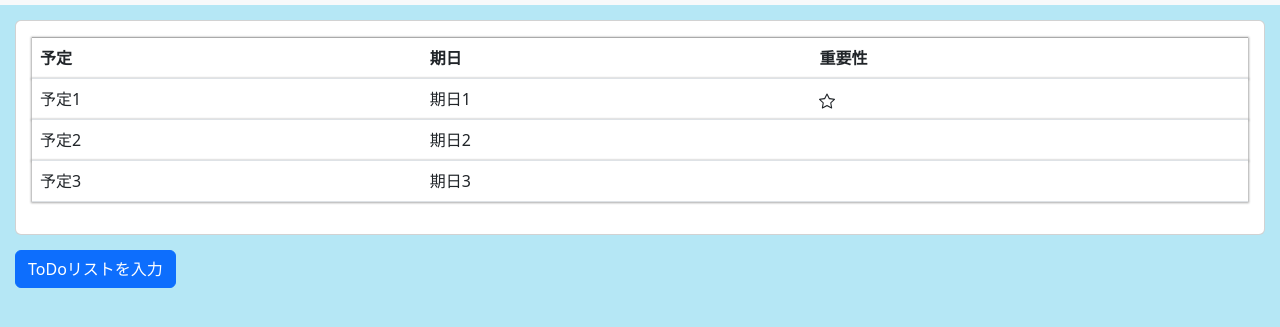
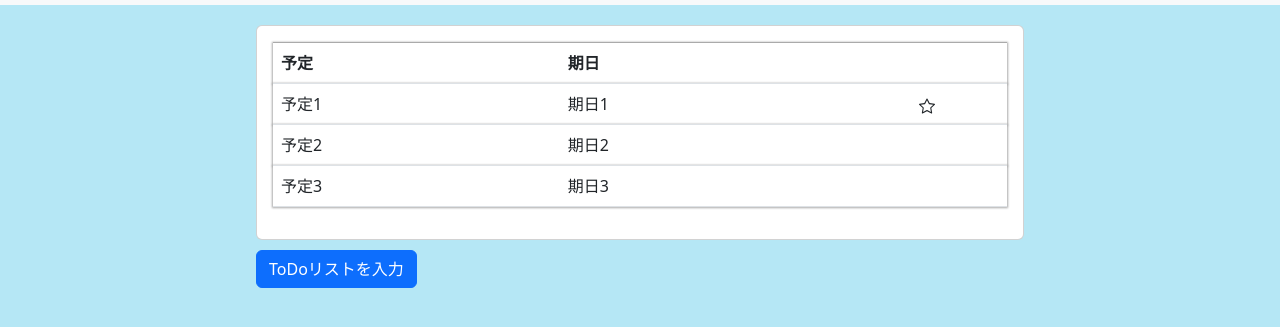
Before and after one commit to ut-code/todo-2023-hackathon, a plain HTML site: page output.html in a window 1280 px wide. Shown: the part 51-378 px from the top of the page. Drawn offline with nearby package versions, Linux system fonts and the light colour scheme.

Commit message:
frontend second branch ver11

```diff
--- a/output.css
+++ b/output.css
@@ -1,21 +1,19 @@
 body {
     background-color: rgb(181, 231, 245);
   }
-  .class1 {
+.class1 {
     display: flex;
     width: 10px;
     height: 10px;
     align-items: center;
     justify-content: center;
   }
-  tr {
+tr {
     border-top: 1px solid #aaa;
     margin: 30px;
     padding: 30px;
     box-shadow: 0px 0px 2px 1px #aaa;
 }
-
-
 .table {
     padding: 100px;
     background: #999;
--- a/output.html
+++ b/output.html
@@ -17,14 +17,14 @@
           </a>
         </div>
       </nav>
-    <div class="card" style="margin: 15px;">
+    <div class="card" style="margin-top: 20px; margin-left: 20%; margin-right: 20%;">
         <div class="card-body">
     <table class="table">
         <thead>
           <tr>
             <th scope="col">予定</th>
             <th scope="col">期日</th>
-            <th scope="col">重要性</th>
+            <th scope="col"></th>
           </tr>
         </thead>
         <tbody>
@@ -32,9 +32,11 @@
             <td>予定1</td>
             <td>期日1</td>
             <td>
-                <svg xmlns="http://www.w3.org/2000/svg" width="16" height="16" fill="currentColor" class="bi bi-star" viewBox="0 0 16 16">
+                <div style="text-align: center">
+                    <svg xmlns="http://www.w3.org/2000/svg" width="16" height="16" fill="currentColor" class="bi bi-star" viewBox="0 0 16 16">
                     <path d="M2.866 14.85c-.078.444.36.791.746.593l4.39-2.256 4.389 2.256c.386.198.824-.149.746-.592l-.83-4.73 3.522-3.356c.33-.314.16-.888-.282-.95l-4.898-.696L8.465.792a.513.513 0 0 0-.927 0L5.354 5.12l-4.898.696c-.441.062-.612.636-.283.95l3.523 3.356-.83 4.73zm4.905-2.767-3.686 1.894.694-3.957a.565.565 0 0 0-.163-.505L1.71 6.745l4.052-.576a.525.525 0 0 0 .393-.288L8 2.223l1.847 3.658a.525.525 0 0 0 .393.288l4.052.575-2.906 2.77a.565.565 0 0 0-.163.506l.694 3.957-3.686-1.894a.503.503 0 0 0-.461 0z"/>
                   </svg>
+                </div>
             </td>
           </tr>
           <tr>
@@ -51,8 +53,7 @@
       </table>
         </div>
     </div>
-    <button type="submit" class="btn btn-primary" style="position: relative; left: 15px;">ToDoリストを入力</button>
-
+    <button type="submit" class="btn btn-primary" style="position: relative; margin-top: 10px; margin-left: 20%;">ToDoリストを入力</button>
 
     <script src="https://cdn.jsdelivr.net/npm/bootstrap@5.3.0/dist/js/bootstrap.bundle.min.js" integrity="sha384-geWF76RCwLtnZ8qwWowPQNguL3RmwHVBC9FhGdlKrxdiJJigb/j/68SIy3Te4Bkz" crossorigin="anonymous"></script>
     <script src="./output.js"></script>
```
Also changed, not shown: input.html (+0 -1 lines).
